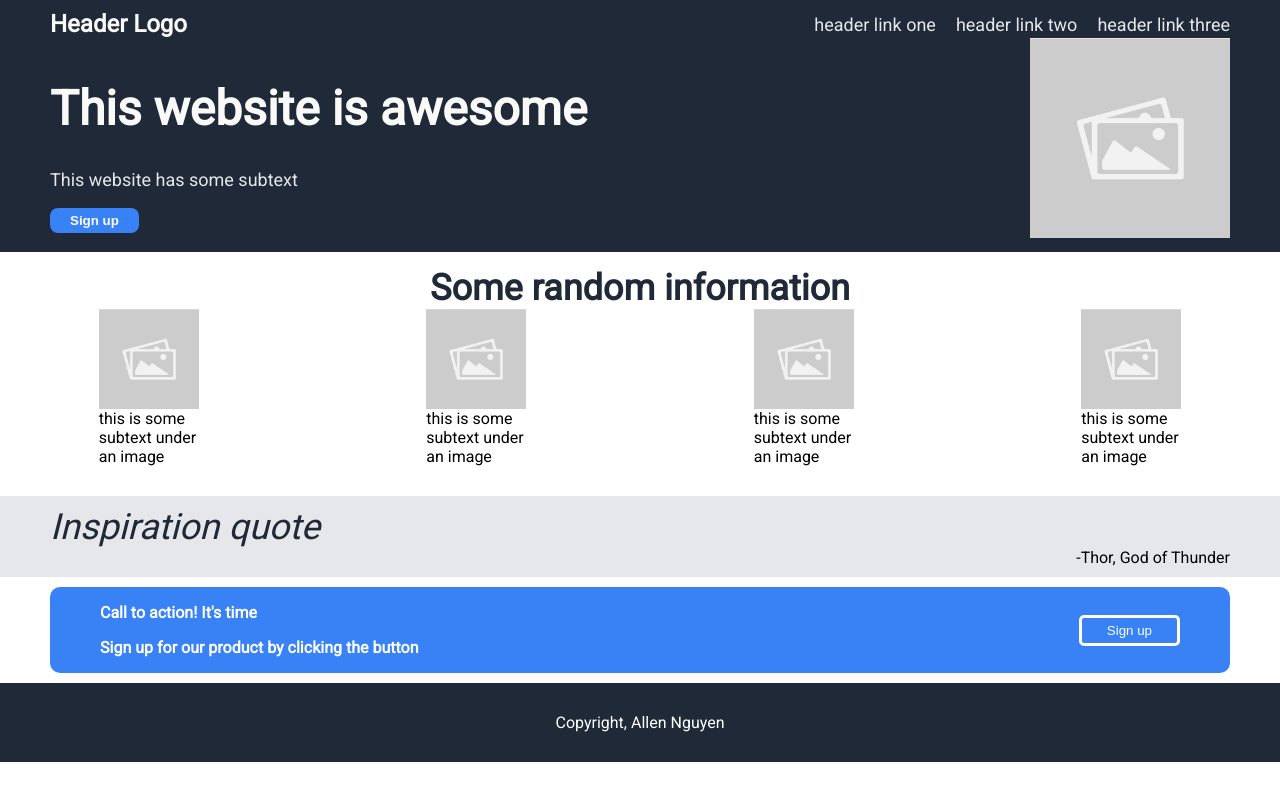
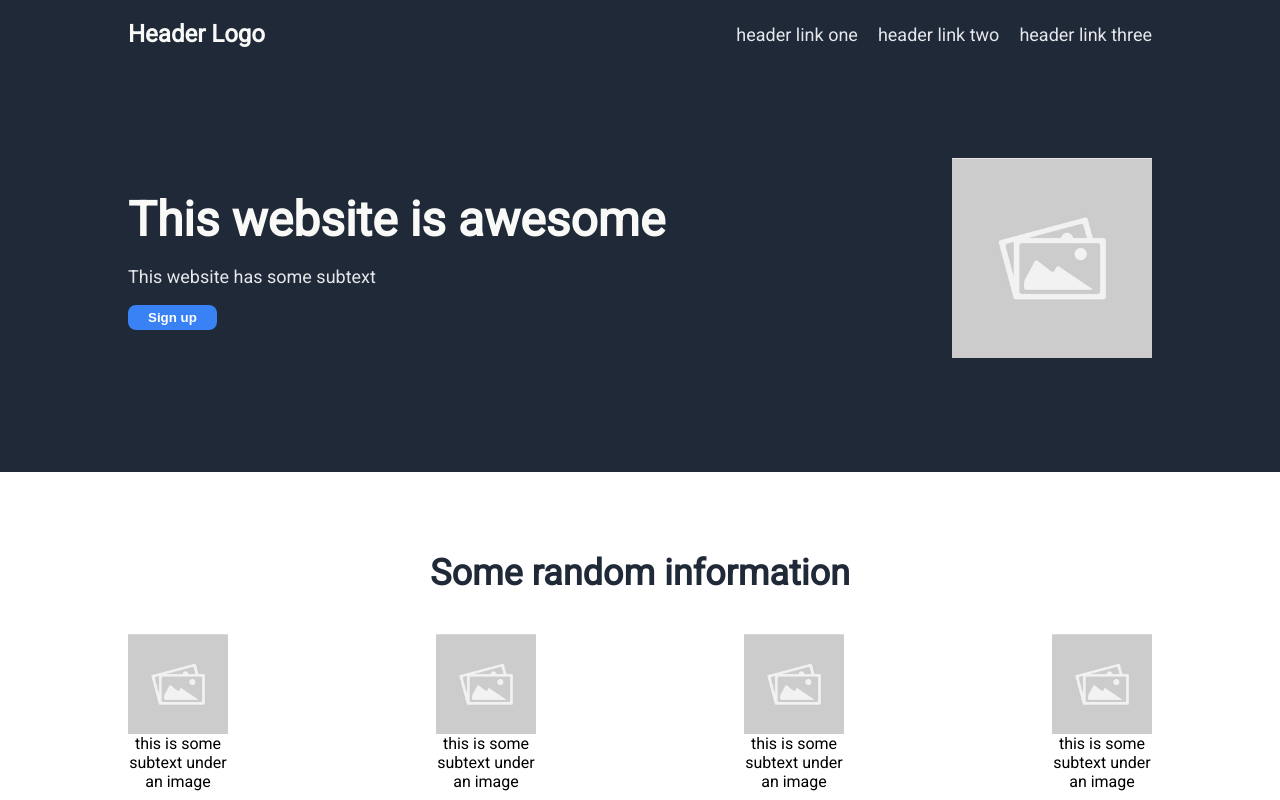
Before and after one commit to allennguyen01-Odin-Projects/landing-page, a plain HTML site: page index.html in a window 1280 px wide. Shown: the top 800 px of the page. Drawn offline with Linux system fonts and the light colour scheme.

Commit message:
Add vertical spacing

```diff
--- a/styles.css
+++ b/styles.css
@@ -5,8 +5,7 @@ body {
 }
 
 body > * {
-	padding: 10px 50px;
-	/* padding: 10px 10%; */
+	padding: 10px 10vw;
 }
 
 header,
@@ -19,7 +18,7 @@ footer {
 	display: flex;
 	justify-content: space-between;
 	align-items: center;
-	/* padding: 10px 50px; */
+	padding: 10px 0 100px 0;
 }
 
 .header ul {
@@ -50,12 +49,15 @@ footer {
 	display: flex;
 	align-items: center;
 	justify-content: space-between;
+	gap: 50px;
+	padding: 10px 0 100px 0;
 }
 
 .hero-main {
 	font-size: 48px;
 	font-weight: 800;
 	color: #f9faf8;
+	margin: 0;
 }
 
 .hero button {
@@ -72,7 +74,7 @@ footer {
 }
 
 .info {
-	padding: 15px 0px 30px;
+	padding: 80px 0px;
 }
 
 .info-header {
@@ -80,28 +82,32 @@ footer {
 	font-weight: 800;
 	color: #1f2937;
 	text-align: center;
+	padding-bottom: 30px;
 }
 
 .cards {
 	display: flex;
-	justify-content: space-around;
-	gap: 30px;
+	justify-content: space-between;
+	/* gap: 30px; */
+	padding: 10px 10vw;
 }
 
 .cards div {
 	display: flex;
 	flex-direction: column;
-	/* align-items: flex-start; */
+	align-items: center;
 	justify-content: flex-start;
 	max-width: 100px;
 }
 
-.cards div div {
-	/* padding: 0; */
+.card-text {
+	text-align: center;
 }
 
 .quote {
 	background-color: #e5e7eb;
+	padding-top: 100px;
+	padding-bottom: 100px;
 }
 
 .quoter {
@@ -116,7 +122,9 @@ footer {
 }
 
 .action {
-	/* padding: 50px; */
+	/* padding: 50px 0; */
+	padding-top: 50px;
+	padding-bottom: 50px;
 }
 
 .action-container {
```
